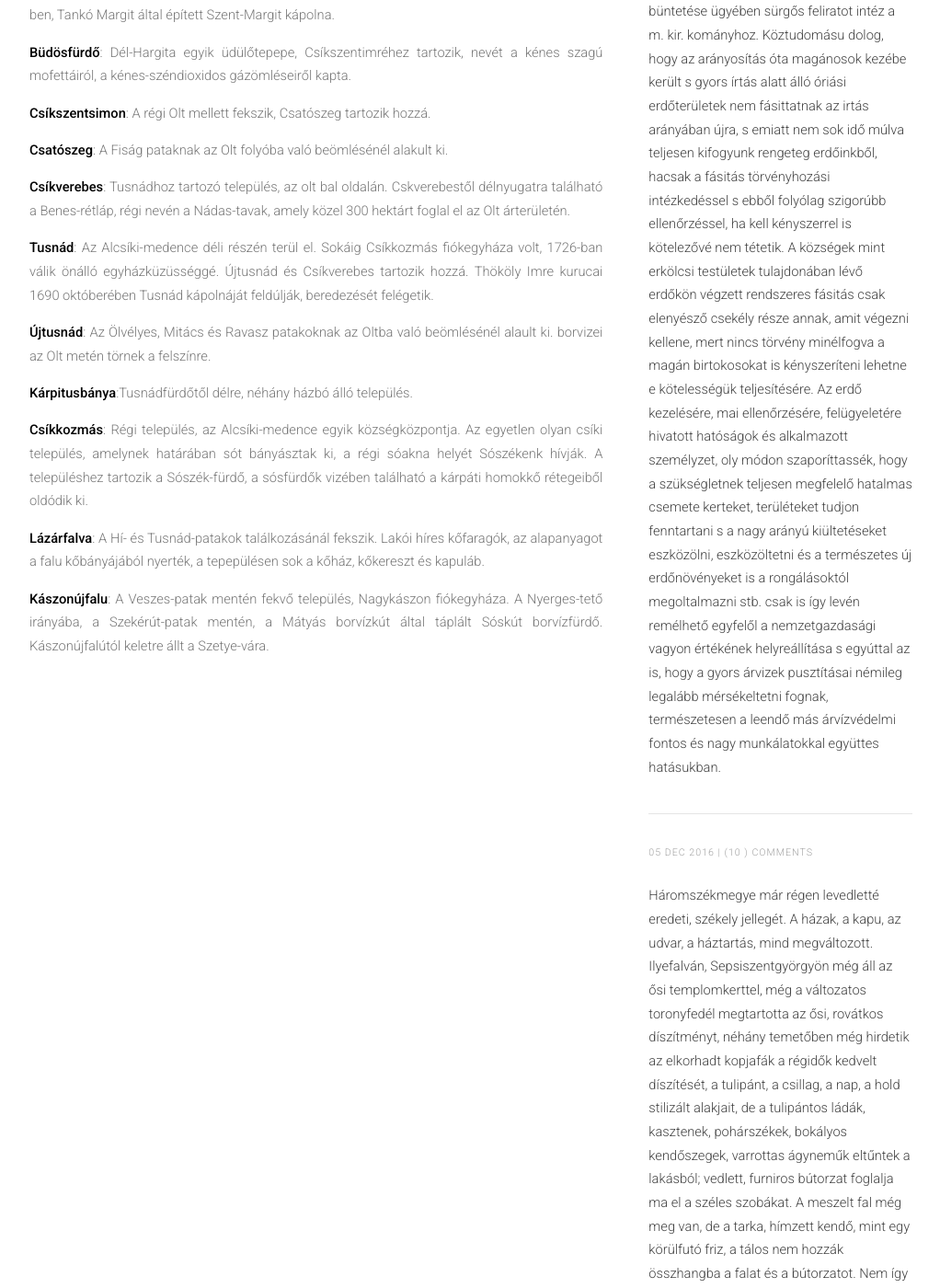
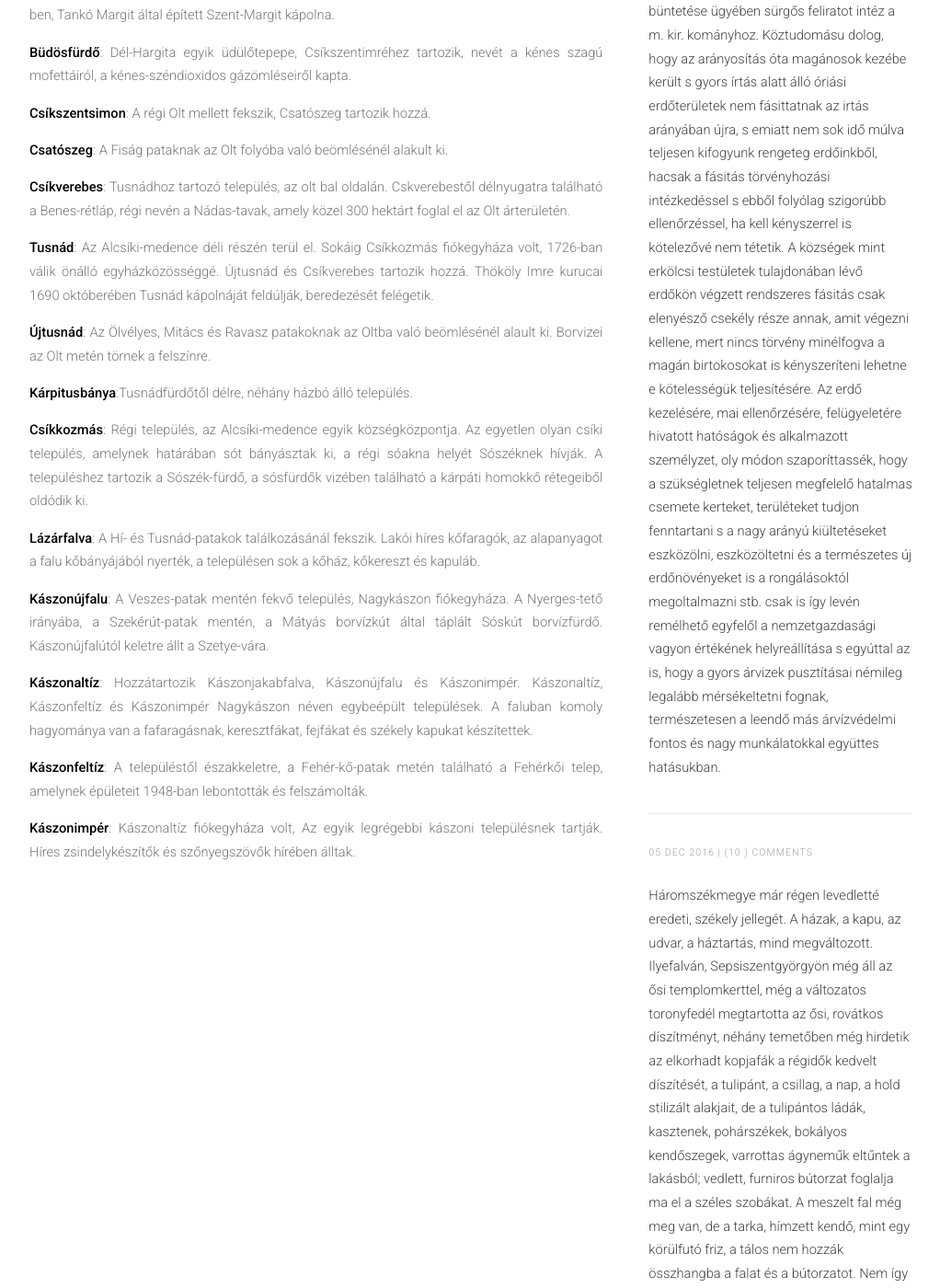
Before and after one commit to siculia/siculia.github.io, a Jekyll site: the page built from siculia-csikszek.html, in a window 1280 px wide and 1400 px high, scrolled down 1710 px. Shown: the whole window at 92% size, without its empty margins (128-1150 px from the left). Built offline with Jekyll 4.4.1, drawn with Linux system fonts in a browser that asks for light colours; nearby versions of some CDN libraries; library files that are not in the unit come from our copies.

Commit message:
Csíkszéki települések leírása, Kászonimpér

```diff
--- a/siculia-csikszek.html
+++ b/siculia-csikszek.html
@@ -55,12 +55,15 @@ layout: default
 							<p style="text-align: justify;"><b>Csíkszentsimon</b>: A régi Olt mellett fekszik, Csatószeg tartozik hozzá.</p>
 							<p style="text-align: justify;"><b>Csatószeg</b>: A Fiság pataknak az Olt folyóba való beömlésénél alakult ki.</p>
 							<p style="text-align: justify;"><b>Csíkverebes</b>: Tusnádhoz tartozó település, az olt bal oldalán. Cskverebestől délnyugatra található a Benes-rétláp, régi nevén a Nádas-tavak, amely közel 300 hektárt foglal el az Olt árterületén.</p>
-							<p style="text-align: justify;"><b>Tusnád</b>: Az Alcsíki-medence déli részén terül el. Sokáig Csíkkozmás fiókegyháza volt, 1726-ban válik önálló egyházküzüsséggé. Újtusnád és Csíkverebes tartozik hozzá. Thököly Imre kurucai 1690 októberében Tusnád kápolnáját feldúlják, beredezését felégetik.</p>
-							<p style="text-align: justify;"><b>Újtusnád</b>: Az Ölvélyes, Mitács és Ravasz patakoknak az Oltba való beömlésénél alault ki. borvizei az Olt metén törnek a felszínre.</p>
+							<p style="text-align: justify;"><b>Tusnád</b>: Az Alcsíki-medence déli részén terül el. Sokáig Csíkkozmás fiókegyháza volt, 1726-ban válik önálló egyházközösséggé. Újtusnád és Csíkverebes tartozik hozzá. Thököly Imre kurucai 1690 októberében Tusnád kápolnáját feldúlják, beredezését felégetik.</p>
+							<p style="text-align: justify;"><b>Újtusnád</b>: Az Ölvélyes, Mitács és Ravasz patakoknak az Oltba való beömlésénél alault ki. Borvizei az Olt metén törnek a felszínre.</p>
 							<p style="text-align: justify;"><b>Kárpitusbánya</b>:Tusnádfürdőtől délre, néhány házbó álló település.</p>
-							<p style="text-align: justify;"><b>Csíkkozmás</b>: Régi település, az Alcsíki-medence egyik községközpontja. Az egyetlen olyan csíki település, amelynek határában sót bányásztak ki, a régi sóakna helyét Sószékenk hívják. A településhez tartozik a Sószék-fürdő, a sósfürdők vizében található a kárpáti homokkő rétegeiből oldódik ki.</p>
-							<p style="text-align: justify;"><b>Lázárfalva</b>: A Hí- és Tusnád-patakok találkozásánál fekszik. Lakói híres kőfaragók, az alapanyagot a falu kőbányájából nyerték, a tepepülésen sok a kőház, kőkereszt és kapuláb.</p>
+							<p style="text-align: justify;"><b>Csíkkozmás</b>: Régi település, az Alcsíki-medence egyik községközpontja. Az egyetlen olyan csíki település, amelynek határában sót bányásztak ki, a régi sóakna helyét Sószéknek hívják. A településhez tartozik a Sószék-fürdő, a sósfürdők vizében található a kárpáti homokkő rétegeiből oldódik ki.</p>
+							<p style="text-align: justify;"><b>Lázárfalva</b>: A Hí- és Tusnád-patakok találkozásánál fekszik. Lakói híres kőfaragók, az alapanyagot a falu kőbányájából nyerték, a településen sok a kőház, kőkereszt és kapuláb.</p>
 							<p style="text-align: justify;"><b>Kászonújfalu</b>: A Veszes-patak mentén fekvő település, Nagykászon fiókegyháza. A Nyerges-tető irányába, a Szekérút-patak mentén, a Mátyás borvízkút által táplált Sóskút borvízfürdő. Kászonújfalútól keletre állt a Szetye-vára.</p>
+							<p style="text-align: justify;"><b>Kászonaltíz</b>: Hozzátartozik Kászonjakabfalva, Kászonújfalu és Kászonimpér. Kászonaltíz, Kászonfeltíz és Kászonimpér Nagykászon néven egybeépült települések. A faluban komoly hagyománya van a fafaragásnak, keresztfákat, fejfákat és székely kapukat készítettek.</p>
+							<p style="text-align: justify;"><b>Kászonfeltíz</b>: A településtől északkeletre, a Fehér-kő-patak metén található a Fehérkői telep, amelynek épületeit 1948-ban lebontották és felszámolták. </p>
+							<p style="text-align: justify;"><b>Kászonimpér</b>: Kászonaltíz fiókegyháza volt, Az egyik legrégebbi kászoni településnek tartják. Híres zsindelykészítők és szőnyegszövők hírében álltak.</p>
 					</section>
 				</div>
 				{% include sidebar.html %}
```
